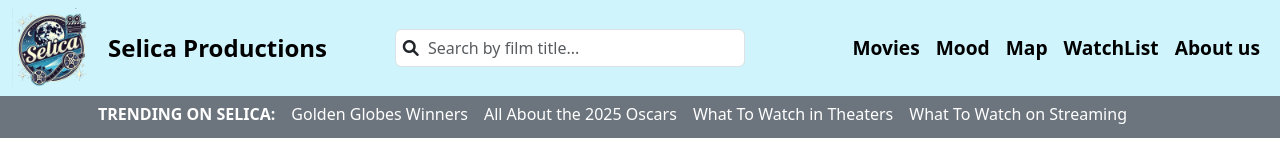
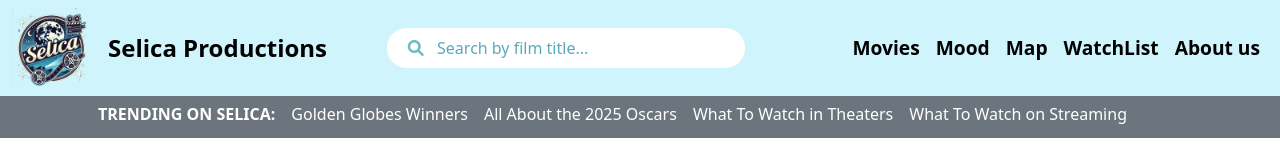
Before and after one commit to Selica-Productions/selica-productions, a React (Vite) app: page / in a window 1280 px wide. Shown: the top 160 px of the page. Built offline with nearby package versions, Linux system fonts and the light colour scheme; no server answers.

Commit message:
style(searchbar): update input layout and styling

```diff
--- a/src/components/about-us-info/about-us-info.css
+++ b/src/components/about-us-info/about-us-info.css
@@ -1,15 +1,17 @@
+@import "/src/styles/variables.css";
+
 .about-us-section {
     text-align: center;
     animation: appear 2s ease-in;
 }
 
 strong, .about-link {
-    color: rgb(109, 187, 201);
+    color: var(--light-blue);
 }
 
 /* Hover */
 .about-link:hover {
-    color: rgb(49, 149, 167);
+    color: var(--dark-blue);
 }
 
 /* ANIMATIONS */
--- /dev/null
+++ b/src/components/searchbar/searchbar.css
@@ -0,0 +1,26 @@
+@import "/src/styles/variables.css";
+
+.searchbar {
+    border-radius: 20px;
+    padding-left: 40px;
+    width: 100%;
+    height: 40px;
+    border-color: transparent;
+    color: var(--dark-blue);
+}
+
+.searchbar::placeholder {
+    color: var(--dark-blue);
+    opacity: 80%;
+    font-weight:lighter;
+}
+
+.searchbar:focus {
+    box-shadow: 0 0 7px var(--dark-blue);
+    outline: none;
+}
+
+.lens {
+    margin: 5px;
+    color: var(--light-blue);
+}
--- a/src/components/searchbar/searchbar.jsx
+++ b/src/components/searchbar/searchbar.jsx
@@ -1,13 +1,15 @@
+import "./searchbar.css"
+
 function SearchBar({ search, onChange }) {
   return (
     <form className="d-flex gap-1 w-100 justify-content-center" role="search">
       <div className="d-flex align-items-center w-75 position-relative">
-        <i className="fa-solid fa-magnifying-glass position-absolute p-3"></i>
+        <i className="lens fa-solid fa-magnifying-glass position-absolute p-3"></i>
         <input
           id="search"
           type="text"
           placeholder="  Search by film title..."
-          className="form-control me-2 px-4"
+          className="searchbar"
           name="title"
           value={search}
           onChange={onChange}
--- /dev/null
+++ b/src/styles/variables.css
@@ -0,0 +1,5 @@
+:root {
+    /*Colors*/
+    --dark-blue: rgb(49, 149, 167);
+    --light-blue: rgb(109, 187, 201);
+}
```
Also changed, not shown: src/utils/constants.js (line endings or trailing spaces).
